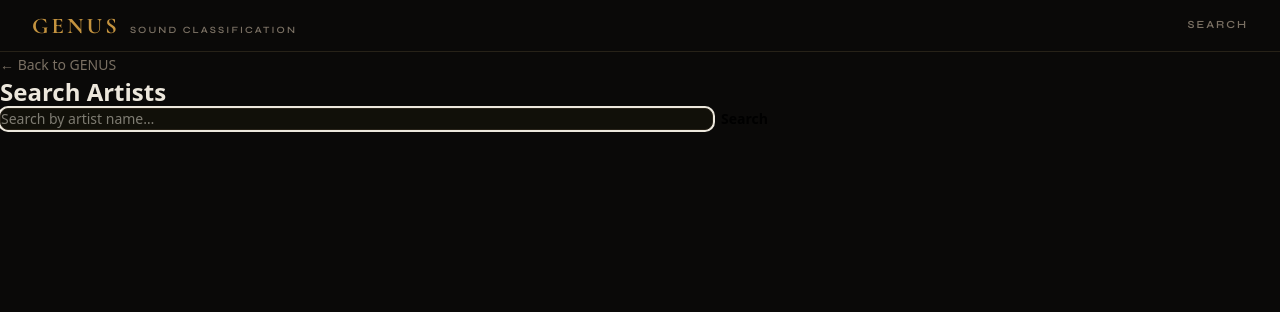
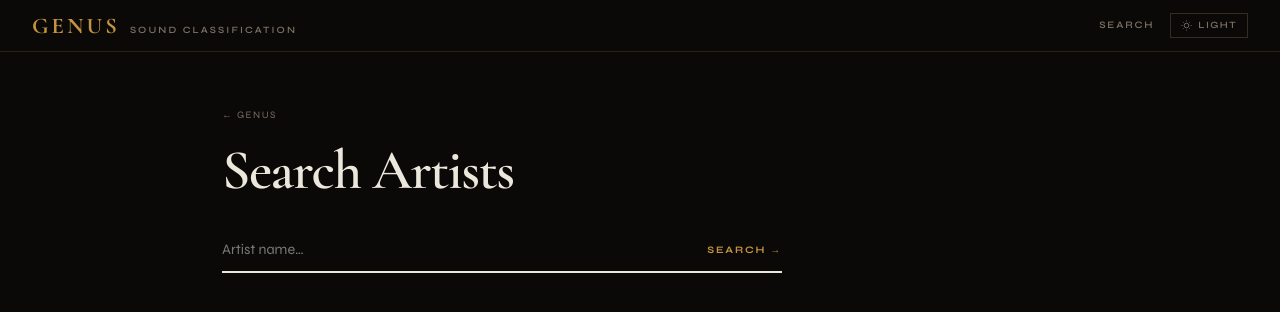
Before and after one commit to vmannem5/soundgraph, a Next.js app in the folder apps/genus/: page /search in a window 1280 px wide. Shown: the top 312 px of the page. Built offline with nearby package versions, Linux system fonts and the light colour scheme.

Commit message:
feat(genus): light/dark theme toggle, Pipely-inspired light mode, fix lineage + search pages

```diff
--- a/apps/genus/src/app/globals.css
+++ b/apps/genus/src/app/globals.css
@@ -9,6 +9,7 @@
 /* ── Fonts ──────────────────────────────────────────────────────────────── */
 /* Cormorant Garamond loaded via layout.tsx */
 
+/* Dark (default) */
 :root {
   --bg:           #0a0908;
   --bg-2:         #111009;
@@ -22,6 +23,7 @@
   --gold-bright:  #e2b55a;
   --gold-dim:     rgba(196, 147, 63, 0.18);
 
+  color-scheme: dark;
   --background:       var(--bg);
   --foreground:       var(--fg);
   --muted:            var(--bg-3);
@@ -65,6 +67,22 @@ body {
   -moz-osx-font-smoothing: grayscale;
 }
 
+/* Light theme */
+[data-theme="light"] {
+  color-scheme: light;
+  --bg:           #F4F1EB;
+  --bg-2:         #EDE9E1;
+  --bg-3:         #E5E0D6;
+  --fg:           #1a1710;
+  --fg-muted:     #7a7263;
+  --fg-faint:     #c0b9ae;
+  --border:       #D6D0C4;
+  --border-light: #C8C2B4;
+  --gold:         #9a6e1e;
+  --gold-bright:  #c4933f;
+  --gold-dim:     rgba(154, 110, 30, 0.12);
+}
+
 /* ── Typography ─────────────────────────────────────────────────────────── */
 .display {
   font-family: var(--font-serif);
--- a/apps/genus/src/app/layout.tsx
+++ b/apps/genus/src/app/layout.tsx
@@ -2,6 +2,8 @@ import type { Metadata } from "next"
 import { Cormorant_Garamond, Syne, Space_Mono } from "next/font/google"
 import "./globals.css"
 import Link from "next/link"
+import { ThemeToggle } from "@/components/theme-toggle"
+import Script from "next/script"
 
 const cormorant = Cormorant_Garamond({
   subsets: ["latin"],
@@ -27,10 +29,19 @@ export const metadata: Metadata = {
   description: "Every sound has a lineage. Classify artists. Trace the strain.",
 }
 
+// Inline theme-init script content (static string, no user input)
+const themeInitScript = `(function(){var t=localStorage.getItem('genus-theme')||'dark';document.documentElement.setAttribute('data-theme',t);})();`
+
 export default function RootLayout({ children }: { children: React.ReactNode }) {
   return (
-    <html lang="en">
-      <body className={`${cormorant.variable} ${syne.variable} ${spaceMono.variable}`}>
+    <html lang="en" data-theme="dark">
+      <head>
+        {/* eslint-disable-next-line @next/next/no-sync-scripts */}
+        <script src={`data:text/javascript,${encodeURIComponent(themeInitScript)}`} />
+      </head>
+      <body className={`${cormorant.variable} ${syne.variable} ${spaceMono.variable}`}
+        style={{ background: 'var(--bg)', color: 'var(--fg)', transition: 'background 0.25s, color 0.25s' }}
+      >
         <nav style={{
           borderBottom: '1px solid var(--border)',
           padding: '0 32px',
@@ -42,39 +53,23 @@ export default function RootLayout({ children }: { children: React.ReactNode })
           top: 0,
           zIndex: 50,
           background: 'var(--bg)',
+          backdropFilter: 'blur(8px)',
+          transition: 'background 0.25s, border-color 0.25s',
         }}>
           <Link href="/" style={{ display: 'flex', alignItems: 'baseline', gap: '10px', textDecoration: 'none' }}>
-            <span style={{
-              fontFamily: 'var(--font-cormorant)',
-              fontWeight: 700,
-              fontSize: '1.4rem',
-              letterSpacing: '0.14em',
-              color: 'var(--gold)',
-            }}>
+            <span style={{ fontFamily: 'var(--font-cormorant)', fontWeight: 700, fontSize: '1.4rem', letterSpacing: '0.14em', color: 'var(--gold)' }}>
               GENUS
             </span>
-            <span style={{
-              fontSize: '0.6rem',
-              letterSpacing: '0.22em',
-              textTransform: 'uppercase',
-              color: 'var(--fg-muted)',
-              fontWeight: 600,
-              fontFamily: 'var(--font-syne)',
-            }}>
+            <span style={{ fontSize: '0.6rem', letterSpacing: '0.22em', textTransform: 'uppercase', color: 'var(--fg-muted)', fontWeight: 600, fontFamily: 'var(--font-syne)' }}>
               Sound Classification
             </span>
           </Link>
-          <Link href="/search" style={{
-            fontSize: '0.68rem',
-            letterSpacing: '0.18em',
-            textTransform: 'uppercase',
-            color: 'var(--fg-muted)',
-            textDecoration: 'none',
-            fontFamily: 'var(--font-syne)',
-            fontWeight: 600,
-          }}>
-            Search
-          </Link>
+          <div style={{ display: 'flex', alignItems: 'center', gap: '16px' }}>
+            <Link href="/search" style={{ fontSize: '0.62rem', letterSpacing: '0.18em', textTransform: 'uppercase', color: 'var(--fg-muted)', textDecoration: 'none', fontFamily: 'var(--font-syne)', fontWeight: 600 }}>
+              Search
+            </Link>
+            <ThemeToggle />
+          </div>
         </nav>
         {children}
       </body>
--- a/apps/genus/src/app/lineage/[slug]/page.tsx
+++ b/apps/genus/src/app/lineage/[slug]/page.tsx
@@ -11,6 +11,12 @@ const LEVEL_LABELS: Record<string, string> = {
   family: 'Sound Family', movement: 'Movement', scene: 'Scene', sound: 'Sound', strain: 'Strain',
 }
 
+const sectionHeader: React.CSSProperties = {
+  fontSize: '0.62rem', letterSpacing: '0.2em', textTransform: 'uppercase',
+  color: 'var(--fg-muted)', fontFamily: 'var(--font-syne)', fontWeight: 600,
+  borderBottom: '1px solid var(--border)', paddingBottom: '10px', marginBottom: '20px',
+}
+
 export default async function LineagePage({ params }: Props) {
   const { slug } = await params
   const node = await getTaxonomyNode(slug)
@@ -18,12 +24,17 @@ export default async function LineagePage({ params }: Props) {
   if (!node) {
     const families = await getSoundFamilies()
     return (
-      <main className="max-w-4xl mx-auto px-6 py-10">
-        <Link href="/" className="text-sm text-muted-foreground hover:text-foreground">← Back to GENUS</Link>
-        <p className="mt-8 text-muted-foreground">Sound Family &ldquo;{slug}&rdquo; not found.</p>
-        <div className="mt-4 flex gap-2 flex-wrap">
+      <main style={{ maxWidth: '900px', margin: '0 auto', padding: '48px 32px' }}>
+        <Link href="/" style={{ fontSize: '0.7rem', color: 'var(--fg-muted)', textDecoration: 'none', letterSpacing: '0.1em' }}>← GENUS</Link>
+        <p style={{ marginTop: '32px', color: 'var(--fg-muted)', fontFamily: 'var(--font-syne)' }}>
+          Sound Family &ldquo;{slug}&rdquo; not found.
+        </p>
+        <div style={{ marginTop: '16px', display: 'flex', flexWrap: 'wrap', gap: '8px' }}>
           {families.map(f => (
-            <Link key={f.slug} href={`/lineage/${f.slug}`} className="text-xs px-3 py-1.5 rounded-full border border-border hover:bg-accent">
+            <Link key={f.slug} href={`/lineage/${f.slug}`} style={{
+              fontSize: '0.72rem', padding: '4px 12px', border: '1px solid var(--border)',
+              color: 'var(--fg-muted)', textDecoration: 'none', fontFamily: 'var(--font-syne)',
+            }}>
               {f.name}
             </Link>
           ))}
@@ -46,87 +57,106 @@ export default async function LineagePage({ params }: Props) {
   const childLevel = node.children[0]?.level
 
   return (
-    <main className="max-w-4xl mx-auto px-6 py-10 space-y-8">
+    <main style={{ maxWidth: '900px', margin: '0 auto', padding: '40px 32px 80px' }}>
+
       {/* Breadcrumb */}
-      <nav className="text-sm text-muted-foreground flex items-center gap-1.5 flex-wrap">
-        <Link href="/" className="hover:text-foreground">GENUS</Link>
+      <nav style={{ display: 'flex', alignItems: 'center', gap: '8px', marginBottom: '24px' }}>
+        <Link href="/" style={{ fontSize: '0.62rem', letterSpacing: '0.15em', textTransform: 'uppercase', color: 'var(--fg-muted)', textDecoration: 'none', fontFamily: 'var(--font-syne)' }}>GENUS</Link>
         {breadcrumb.map(b => (
-          <span key={b.slug} className="flex items-center gap-1.5">
-            <span>›</span>
-            <Link href={`/lineage/${b.slug}`} className="hover:text-foreground">{b.name}</Link>
+          <span key={b.slug} style={{ display: 'flex', alignItems: 'center', gap: '8px' }}>
+            <span style={{ color: 'var(--fg-faint)' }}>›</span>
+            <Link href={`/lineage/${b.slug}`} style={{ fontSize: '0.62rem', letterSpacing: '0.12em', textTransform: 'uppercase', color: 'var(--fg-muted)', textDecoration: 'none', fontFamily: 'var(--font-syne)' }}>{b.name}</Link>
           </span>
         ))}
-        <span>›</span>
-        <span className="font-semibold text-foreground">{node.name}</span>
+        <span style={{ color: 'var(--fg-faint)' }}>›</span>
+        <span style={{ fontSize: '0.62rem', letterSpacing: '0.12em', textTransform: 'uppercase', color: 'var(--fg)', fontFamily: 'var(--font-syne)', fontWeight: 700 }}>{node.name}</span>
       </nav>
 
       {/* Header */}
-      <div>
-        <div className="text-xs font-semibold uppercase tracking-widest text-muted-foreground mb-1">
+      <div style={{ marginBottom: '40px', paddingBottom: '32px', borderBottom: '1px solid var(--border)' }}>
+        <p style={{ fontSize: '0.6rem', letterSpacing: '0.2em', textTransform: 'uppercase', color: 'var(--fg-muted)', fontFamily: 'var(--font-syne)', fontWeight: 600, marginBottom: '8px' }}>
           {LEVEL_LABELS[node.level] ?? node.level}
-        </div>
-        <h1 className="text-4xl font-black" style={{ color: 'var(--genus-gold)' }}>{node.name}</h1>
-        {node.description && <p className="text-muted-foreground mt-2 max-w-xl">{node.description}</p>}
-        <p className="text-sm text-muted-foreground mt-1">{node.specimenCount} artists</p>
+        </p>
+        <h1 style={{ fontFamily: 'var(--font-cormorant)', fontSize: 'clamp(40px, 6vw, 72px)', fontWeight: 600, letterSpacing: '-0.025em', lineHeight: 0.95, color: 'var(--fg)', marginBottom: '12px' }}>
+          {node.name}
+        </h1>
+        {node.description && (
+          <p style={{ fontSize: '0.85rem', color: 'var(--fg-muted)', fontFamily: 'var(--font-syne)', maxWidth: '560px', lineHeight: 1.6 }}>
+            {node.description}
+          </p>
+        )}
+        <p style={{ fontSize: '0.68rem', color: 'var(--fg-faint)', fontFamily: 'var(--font-mono-custom)', marginTop: '8px' }}>
+          {node.specimenCount.toLocaleString()} artists classified
+        </p>
       </div>
 
       {/* Sub-levels */}
       {node.children.length > 0 && (
-        <section>
-          <h2 className="text-xs font-semibold uppercase tracking-widest text-muted-foreground mb-3">
+        <div style={{ marginBottom: '40px' }}>
+          <p style={sectionHeader}>
             {childLevel ? `${LEVEL_LABELS[childLevel] ?? childLevel}s` : 'Sub-categories'}
-          </h2>
-          <div className="flex flex-wrap gap-2">
+          </p>
+          <div style={{ display: 'flex', flexWrap: 'wrap', gap: '8px' }}>
             {node.children.map(child => (
-              <Link
-                key={child.slug}
-                href={`/lineage/${child.slug}`}
-                className="rounded-full border border-border px-3 py-1.5 text-sm hover:bg-accent transition-colors"
-              >
-                {child.name}
-                <span className="ml-1.5 text-xs text-muted-foreground">{child.specimenCount}</span>
+              <Link key={child.slug} href={`/lineage/${child.slug}`} style={{ textDecoration: 'none' }}>
+                <span style={{
+                  display: 'inline-flex', alignItems: 'baseline', gap: '6px',
+                  padding: '5px 14px', border: '1px solid var(--border)',
+                  fontSize: '0.78rem', color: 'var(--fg)', fontFamily: 'var(--font-syne)',
+                  transition: 'border-color 0.15s, color 0.15s',
+                }}>
+                  {child.name}
+                  <span style={{ fontSize: '0.6rem', color: 'var(--fg-muted)', fontFamily: 'var(--font-mono-custom)' }}>{child.specimenCount}</span>
+                </span>
               </Link>
             ))}
           </div>
-        </section>
+        </div>
       )}
 
-      {/* Artists */}
-      <section>
-        <h2 className="text-xs font-semibold uppercase tracking-widest text-muted-foreground mb-4">Artists</h2>
+      {/* Artists grid */}
+      <div>
+        <p style={sectionHeader}>Artists — sorted by influence</p>
         {artists.length === 0 ? (
-          <p className="text-sm text-muted-foreground">No artists classified here yet.</p>
+          <p style={{ color: 'var(--fg-muted)', fontSize: '0.85rem', fontFamily: 'var(--font-syne)' }}>No artists classified here yet.</p>
         ) : (
-          <div className="grid grid-cols-3 sm:grid-cols-4 md:grid-cols-6 gap-4">
+          <div style={{ display: 'grid', gridTemplateColumns: 'repeat(auto-fill, minmax(100px, 1fr))', gap: '24px 16px' }}>
             {artists.map((artist, i) => (
-              <Link
-                key={artist.mbid}
-                href={`/artist/${artist.mbid}`}
-                className="flex flex-col items-center gap-2 group"
-              >
-                <div className="w-16 h-16 rounded-full overflow-hidden bg-muted ring-2 ring-transparent group-hover:ring-[var(--genus-gold)] transition-all">
+              <Link key={artist.mbid} href={`/artist/${artist.mbid}`} style={{ textDecoration: 'none', display: 'flex', flexDirection: 'column', alignItems: 'center', gap: '8px' }}>
+                <div style={{
+                  width: '64px', height: '64px', borderRadius: '50%', overflow: 'hidden',
+                  border: i < 3 ? '2px solid var(--gold)' : '1px solid var(--border)',
+                  background: 'var(--bg-3)', flexShrink: 0,
+                  transition: 'border-color 0.2s',
+                }}>
                   {artist.imageUrl ? (
-                    <img src={artist.imageUrl} alt={artist.name} className="w-full h-full object-cover" />
+                    <img src={artist.imageUrl} alt={artist.name} style={{ width: '100%', height: '100%', objectFit: 'cover' }} />
                   ) : (
-                    <div
-                      className="w-full h-full flex items-center justify-center text-lg font-bold"
-                      style={{ background: `oklch(30% 0.05 ${(artist.name.charCodeAt(0) * 37) % 360})`, color: `oklch(75% 0.18 ${(artist.name.charCodeAt(0) * 37) % 360})` }}
-                    >
+                    <div style={{
+                      width: '100%', height: '100%', display: 'flex', alignItems: 'center', justifyContent: 'center',
+                      fontFamily: 'var(--font-cormorant)', fontWeight: 600, fontSize: '1.4rem',
+                      color: `oklch(70% 0.15 ${(artist.name.charCodeAt(0) * 47) % 360})`,
+                      background: `oklch(20% 0.04 ${(artist.name.charCodeAt(0) * 47) % 360})`,
+                    }}>
                       {artist.name.charAt(0)}
                     </div>
                   )}
                 </div>
-                <div className="text-xs font-medium text-center truncate w-full group-hover:text-primary transition-colors">{artist.name}</div>
-                {i < 3 && (
-                  <div className="text-xs text-muted-foreground -mt-1" style={{ color: 'var(--genus-gold)', opacity: 0.7 }}>
-                    #{i + 1} influence
+                <div style={{ textAlign: 'center' }}>
+                  <div style={{ fontSize: '0.7rem', fontWeight: 600, color: 'var(--fg)', fontFamily: 'var(--font-syne)', lineHeight: 1.3, overflow: 'hidden', textOverflow: 'ellipsis', whiteSpace: 'nowrap', maxWidth: '96px' }}>
+                    {artist.name}
                   </div>
-                )}
+                  {i < 3 && (
+                    <div style={{ fontSize: '0.58rem', color: 'var(--gold)', fontFamily: 'var(--font-syne)', marginTop: '2px', letterSpacing: '0.05em' }}>
+                      #{i + 1} influence
+                    </div>
+                  )}
+                </div>
               </Link>
             ))}
           </div>
         )}
-      </section>
+      </div>
     </main>
   )
 }
--- a/apps/genus/src/app/search/page.tsx
+++ b/apps/genus/src/app/search/page.tsx
@@ -13,61 +13,66 @@ export default async function SearchPage({ searchParams }: Props) {
   const results = query ? await searchSpecimens(query) : []
 
   return (
-    <main className="max-w-3xl mx-auto px-6 py-10 space-y-8">
-      <div>
-        <Link href="/" className="text-sm text-muted-foreground hover:text-foreground">← Back to GENUS</Link>
-        <h1 className="text-2xl font-bold mt-4">Search Artists</h1>
-      </div>
+    <main style={{ maxWidth: '900px', margin: '0 auto', padding: '48px 32px 80px' }}>
+      <Link href="/" style={{ fontSize: '0.62rem', letterSpacing: '0.15em', textTransform: 'uppercase', color: 'var(--fg-muted)', textDecoration: 'none', fontFamily: 'var(--font-syne)' }}>
+        ← GENUS
+      </Link>
 
-      <form method="get" className="flex gap-2">
+      <h1 style={{ fontFamily: 'var(--font-cormorant)', fontSize: 'clamp(32px, 5vw, 56px)', fontWeight: 600, letterSpacing: '-0.025em', lineHeight: 0.95, color: 'var(--fg)', margin: '20px 0 32px' }}>
+        Search Artists
+      </h1>
+
+      <form method="get" style={{ display: 'flex', alignItems: 'center', maxWidth: '560px', borderBottom: '2px solid var(--fg)', marginBottom: '40px' }}>
         <input
           name="q"
           type="text"
           defaultValue={query}
           autoFocus
-          placeholder="Search by artist name…"
-          className="flex-1 rounded-lg border border-border bg-card px-4 py-2.5 text-sm focus:outline-none focus:ring-2 focus:ring-[var(--genus-gold)]"
+          placeholder="Artist name…"
+          style={{ flex: 1, background: 'transparent', border: 'none', outline: 'none', padding: '10px 0', fontSize: '0.9rem', color: 'var(--fg)', fontFamily: 'var(--font-syne)' }}
         />
-        <button
-          type="submit"
-          className="rounded-lg px-5 py-2.5 text-sm font-semibold text-black"
-          style={{ background: 'var(--genus-gold)' }}
-        >
-          Search
+        <button type="submit" style={{ background: 'none', border: 'none', cursor: 'pointer', padding: '10px 0 10px 16px', fontSize: '0.62rem', letterSpacing: '0.18em', textTransform: 'uppercase', color: 'var(--gold)', fontFamily: 'var(--font-syne)', fontWeight: 700 }}>
+          Search →
         </button>
       </form>
 
       {query && (
         <div>
-          <div className="text-xs text-muted-foreground mb-4">
-            {results.length} result{results.length !== 1 ? 's' : ''} for &ldquo;{query}&rdquo;
-          </div>
+          <p style={{ fontSize: '0.65rem', color: 'var(--fg-muted)', fontFamily: 'var(--font-mono-custom)', marginBottom: '16px', letterSpacing: '0.1em' }}>
+            {results.length} result{results.length !== 1 ? 's' : ''} — &ldquo;{query}&rdquo;
+          </p>
+
           {results.length === 0 ? (
-            <p className="text-muted-foreground text-sm">No artists found.</p>
+            <p style={{ color: 'var(--fg-muted)', fontFamily: 'var(--font-syne)', fontSize: '0.88rem' }}>No artists found.</p>
           ) : (
-            <div className="space-y-1">
+            <div>
               {results.map(spec => (
                 <Link
                   key={spec.mbid}
                   href={`/artist/${spec.mbid}`}
-                  className="flex items-center gap-3 rounded-lg px-3 py-2.5 border border-border hover:bg-accent transition-colors group"
+                  style={{ textDecoration: 'none', display: 'flex', alignItems: 'center', gap: '16px', padding: '12px 0', borderBottom: '1px solid var(--border)' }}
                 >
-                  <div className="w-10 h-10 rounded-full shrink-0 overflow-hidden bg-muted">
-                    {spec.imageUrl && (
-                      <img src={spec.imageUrl} alt={spec.name} className="w-full h-full object-cover" />
+                  <div style={{ width: '40px', height: '40px', borderRadius: '50%', overflow: 'hidden', border: '1px solid var(--border)', background: 'var(--bg-3)', flexShrink: 0 }}>
+                    {spec.imageUrl ? (
+                      <img src={spec.imageUrl} alt={spec.name} style={{ width: '100%', height: '100%', objectFit: 'cover' }} />
+                    ) : (
+                      <div style={{ width: '100%', height: '100%', display: 'flex', alignItems: 'center', justifyContent: 'center', fontFamily: 'var(--font-cormorant)', fontWeight: 600, fontSize: '1.1rem', color: 'var(--gold)' }}>
+                        {spec.name.charAt(0)}
+                      </div>
                     )}
                   </div>
-                  <div className="flex-1 min-w-0">
-                    <div className="font-medium group-hover:text-primary transition-colors truncate">{spec.name}</div>
+                  <div style={{ flex: 1, minWidth: 0 }}>
+                    <div style={{ fontSize: '0.9rem', fontWeight: 600, color: 'var(--fg)', fontFamily: 'var(--font-syne)', overflow: 'hidden', textOverflow: 'ellipsis', whiteSpace: 'nowrap' }}>
+                      {spec.name}
+                    </div>
                     {spec.lineage.length > 0 && (
-                      <div className="text-xs text-muted-foreground mt-0.5">{spec.lineage.join(' › ')}</div>
+                      <div style={{ fontSize: '0.65rem', color: 'var(--fg-muted)', fontFamily: 'var(--font-syne)', marginTop: '2px' }}>
+                        {spec.lineage.join(' › ')}
+                      </div>
                     )}
                   </div>
                   {spec.primaryFamily && (
-                    <span
-                      className="text-xs px-2 py-0.5 rounded-full border shrink-0"
-                      style={{ borderColor: 'var(--genus-gold-muted)', color: 'var(--genus-gold)' }}
-                    >
+                    <span style={{ fontSize: '0.6rem', padding: '3px 10px', border: '1px solid var(--border)', color: 'var(--fg-muted)', fontFamily: 'var(--font-syne)', flexShrink: 0, letterSpacing: '0.08em' }}>
                       {spec.primaryFamily}
                     </span>
                   )}
--- /dev/null
+++ b/apps/genus/src/components/theme-toggle.tsx
@@ -0,0 +1,58 @@
+'use client'
+
+import { useEffect, useState } from 'react'
+
+export function ThemeToggle() {
+  const [theme, setTheme] = useState<'dark' | 'light'>('dark')
+
+  useEffect(() => {
+    const stored = localStorage.getItem('genus-theme') as 'dark' | 'light' | null
+    const initial = stored ?? 'dark'
+    setTheme(initial)
+    document.documentElement.setAttribute('data-theme', initial)
+  }, [])
+
+  function toggle() {
+    const next = theme === 'dark' ? 'light' : 'dark'
+    setTheme(next)
+    localStorage.setItem('genus-theme', next)
+    document.documentElement.setAttribute('data-theme', next)
+  }
+
+  return (
+    <button
+      onClick={toggle}
+      aria-label="Toggle theme"
+      style={{
+        background: 'none',
+        border: '1px solid var(--border-light)',
+        cursor: 'pointer',
+        padding: '4px 10px',
+        fontSize: '0.6rem',
+        letterSpacing: '0.15em',
+        textTransform: 'uppercase',
+        color: 'var(--fg-muted)',
+        fontFamily: 'var(--font-syne)',
+        fontWeight: 600,
+        display: 'flex',
+        alignItems: 'center',
+        gap: '6px',
+        transition: 'color 0.2s, border-color 0.2s',
+      }}
+    >
+      {theme === 'dark' ? (
+        <svg width="11" height="11" viewBox="0 0 24 24" fill="none" stroke="currentColor" strokeWidth="2">
+          <circle cx="12" cy="12" r="5"/><line x1="12" y1="1" x2="12" y2="3"/><line x1="12" y1="21" x2="12" y2="23"/>
+          <line x1="4.22" y1="4.22" x2="5.64" y2="5.64"/><line x1="18.36" y1="18.36" x2="19.78" y2="19.78"/>
+          <line x1="1" y1="12" x2="3" y2="12"/><line x1="21" y1="12" x2="23" y2="12"/>
+          <line x1="4.22" y1="19.78" x2="5.64" y2="18.36"/><line x1="18.36" y1="5.64" x2="19.78" y2="4.22"/>
+        </svg>
+      ) : (
+        <svg width="11" height="11" viewBox="0 0 24 24" fill="none" stroke="currentColor" strokeWidth="2">
+          <path d="M21 12.79A9 9 0 1 1 11.21 3 7 7 0 0 0 21 12.79z"/>
+        </svg>
+      )}
+      {theme === 'dark' ? 'Light' : 'Dark'}
+    </button>
+  )
+}
```
